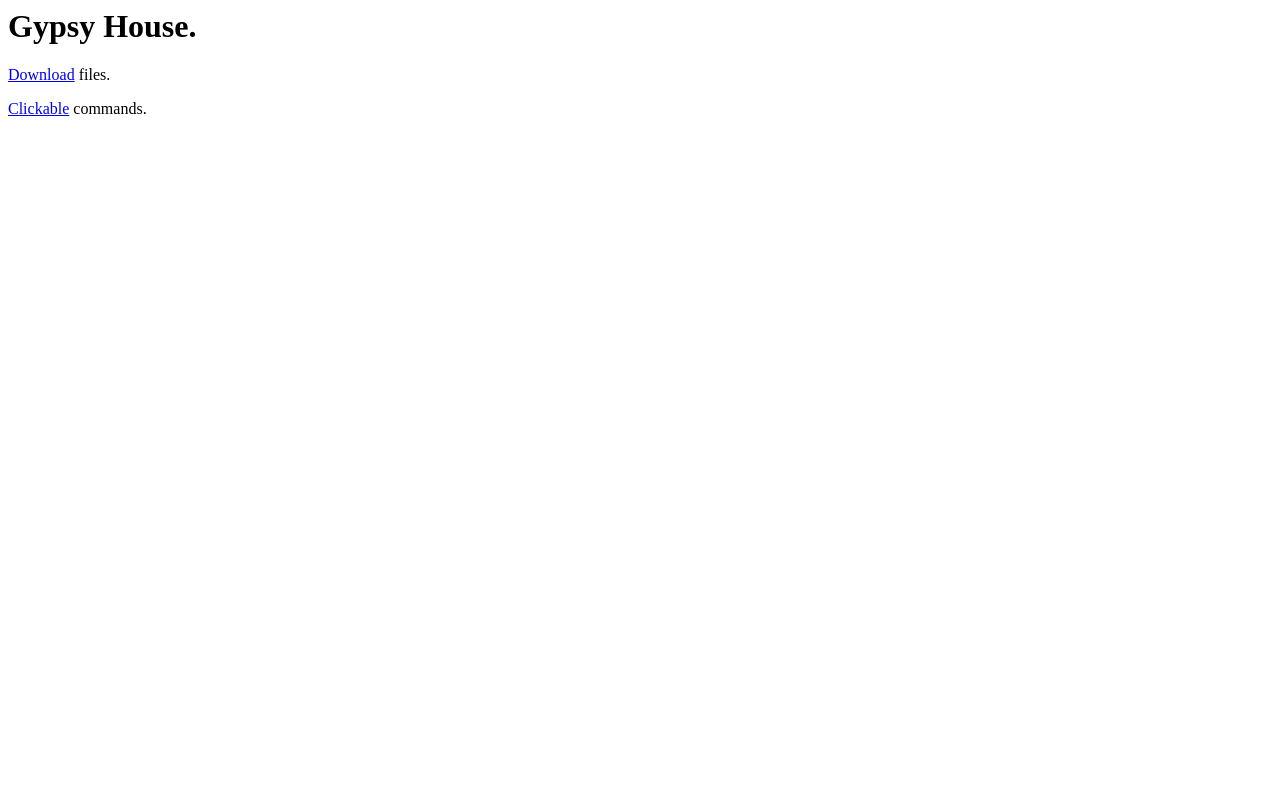
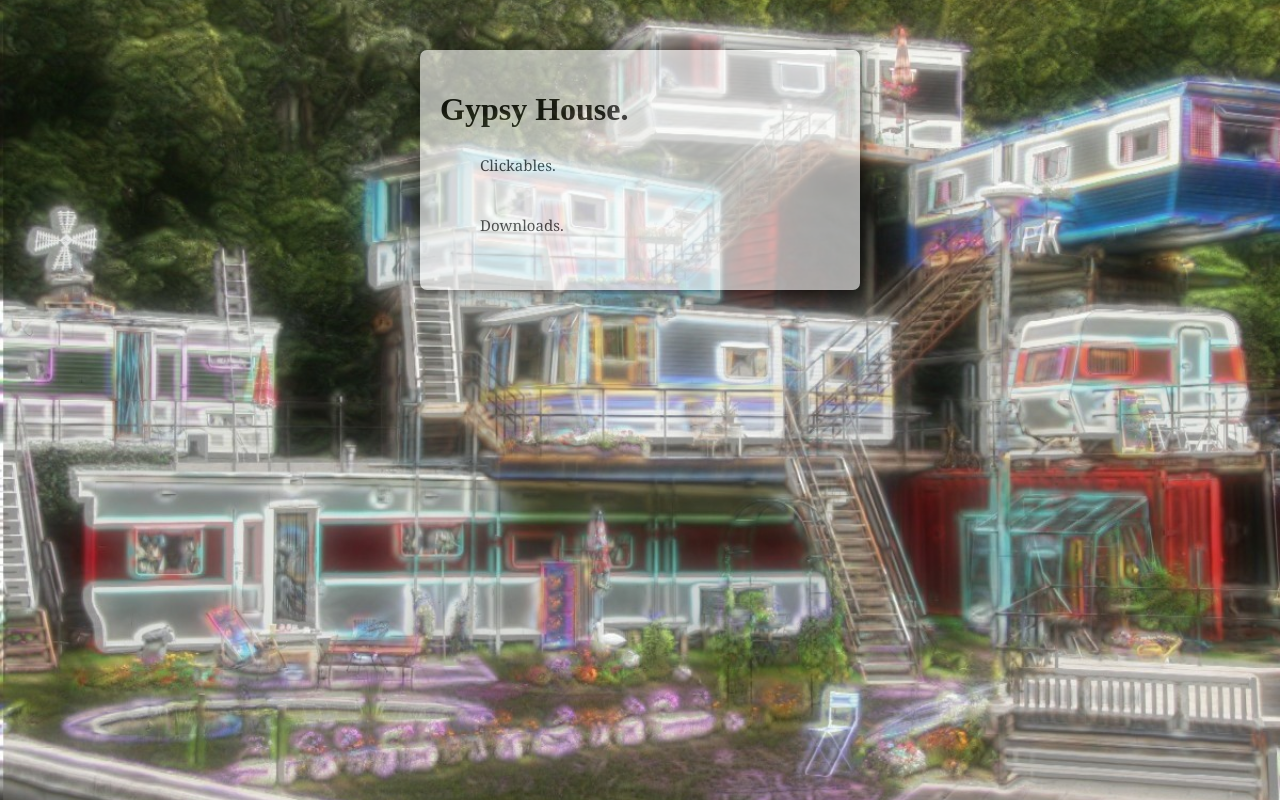
Before and after one commit to HaosGypsy/haosgypsy.github.io, a plain HTML site: page index.html in a window 1280 px wide. Drawn offline with Linux system fonts and the light colour scheme.

Commit message:
Add background to lander page and remove style from links.

```diff
--- /dev/null
+++ b/css/full_screen_background.css
@@ -0,0 +1,38 @@
+#background {
+    position: fixed;
+    top: -50%;
+    left: -50%;
+    width: 200%;
+    height: 200%;
+}
+
+#background img {
+    position: absolute;
+    top: 0;
+    left: 0;
+    right: 0;
+    bottom: 0;
+    margin: auto;
+    min-width: 50%;
+    min-height: 50%;
+}
+
+#page-wrap {
+    position: relative;
+    z-index: 2;
+    border-radius: 7px;
+    width: 400px;
+    margin: 50px auto;
+    padding: 20px;
+    background: white;
+    -moz-box-shadow: 0 0 20px black;
+    -webkit-box-shadow: 0 0 20px black;
+    box-shadow: 0 0 20px black;
+    opacity: 0.6;
+}
+
+p {
+    font: 15px/2 Georgia, Serif;
+    margin: 0 0 30px 0;
+    text-indent: 40px;
+}
--- /dev/null
+++ b/css/no_decorate_links.css
@@ -0,0 +1,23 @@
+/* unvisited link */
+a:link {
+    text-decoration: none;
+    color:black;
+}
+
+/* visited link */
+a:visited {
+    text-decoration: none;
+    color:black;
+}
+
+/* mouse over link */
+a:hover {
+    text-decoration: none;
+    color:black;
+}
+
+/* selected link */
+a:active {
+    text-decoration: none;
+    color:black;
+}
--- a/index.html
+++ b/index.html
@@ -1,13 +1,30 @@
 <!DOCTYPE html PUBLIC "-//IETF//DTD HTML 2.0//EN">
 <HTML>
+
 <HEAD>
    <TITLE>
       HaosGypsy Homepage!
    </TITLE>
+
+   <link rel="stylesheet" type="text/css" href="css/full_screen_background.css">
+   <link rel="stylesheet" type="text/css" href="css/no_decorate_links.css">
+
 </HEAD>
+
 <BODY>
+   <div id="page-wrap">
+
       <H1>Gypsy House.</H1>
-   <P><a href="pgs/downloads.html">Download</a> files.</P>
-   <P><a href="pgs/clickables.html">Clickable</a> commands.</P>
+
+      <P><a href="pgs/clickables.html">Clickables</a>.</P>
+      <P><a href="pgs/downloads.html">Downloads</a>.</P>
+
+   </div>
+
+   <div id="background">
+      <img src="img/index_background.jpg" alt="">
+   </div>
+
 </BODY>
+
 </HTML>
```
Also changed, not shown: img/index_background.jpg (added). Lines whose indentation alone changed are shown as unchanged.
